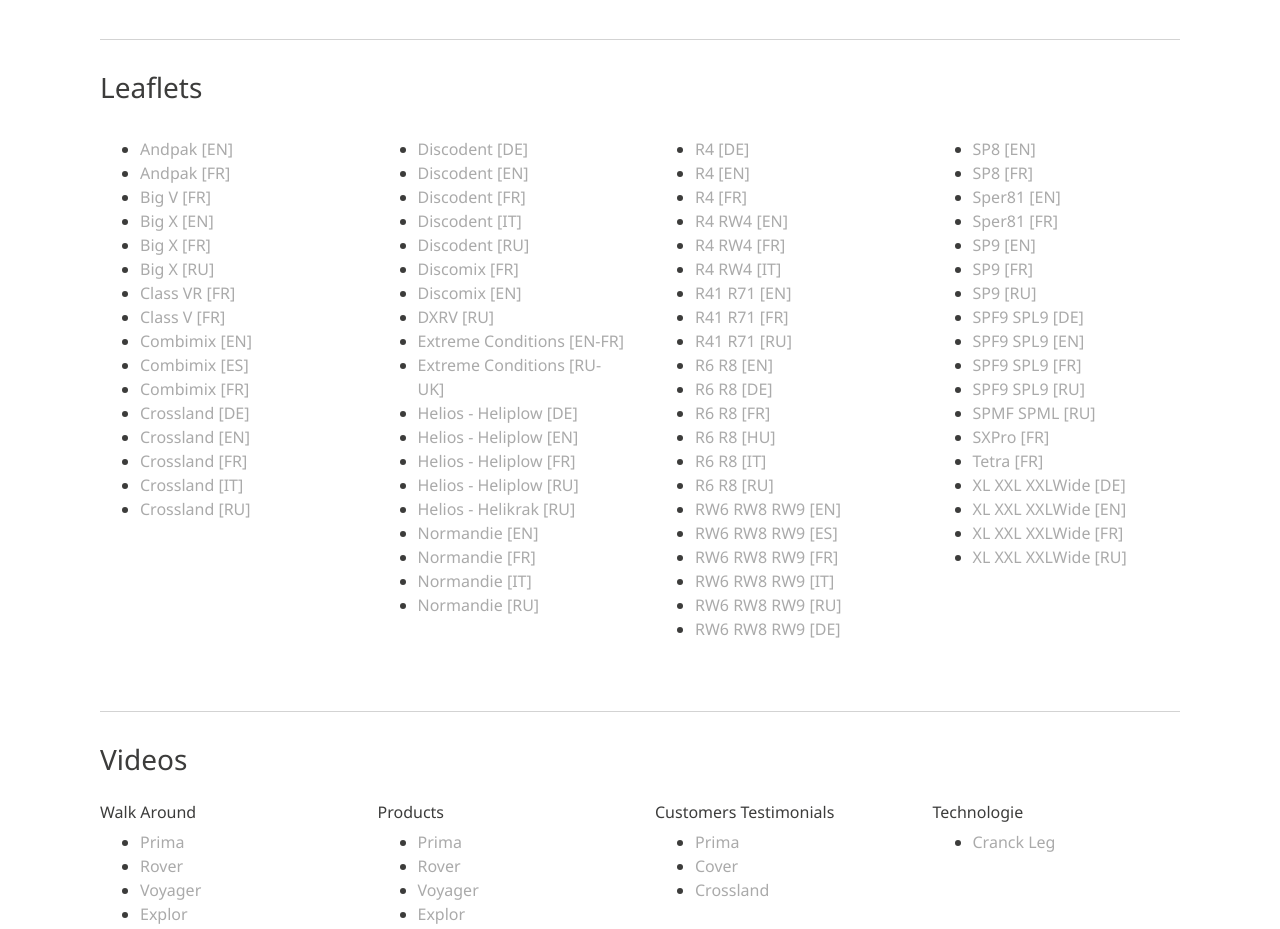
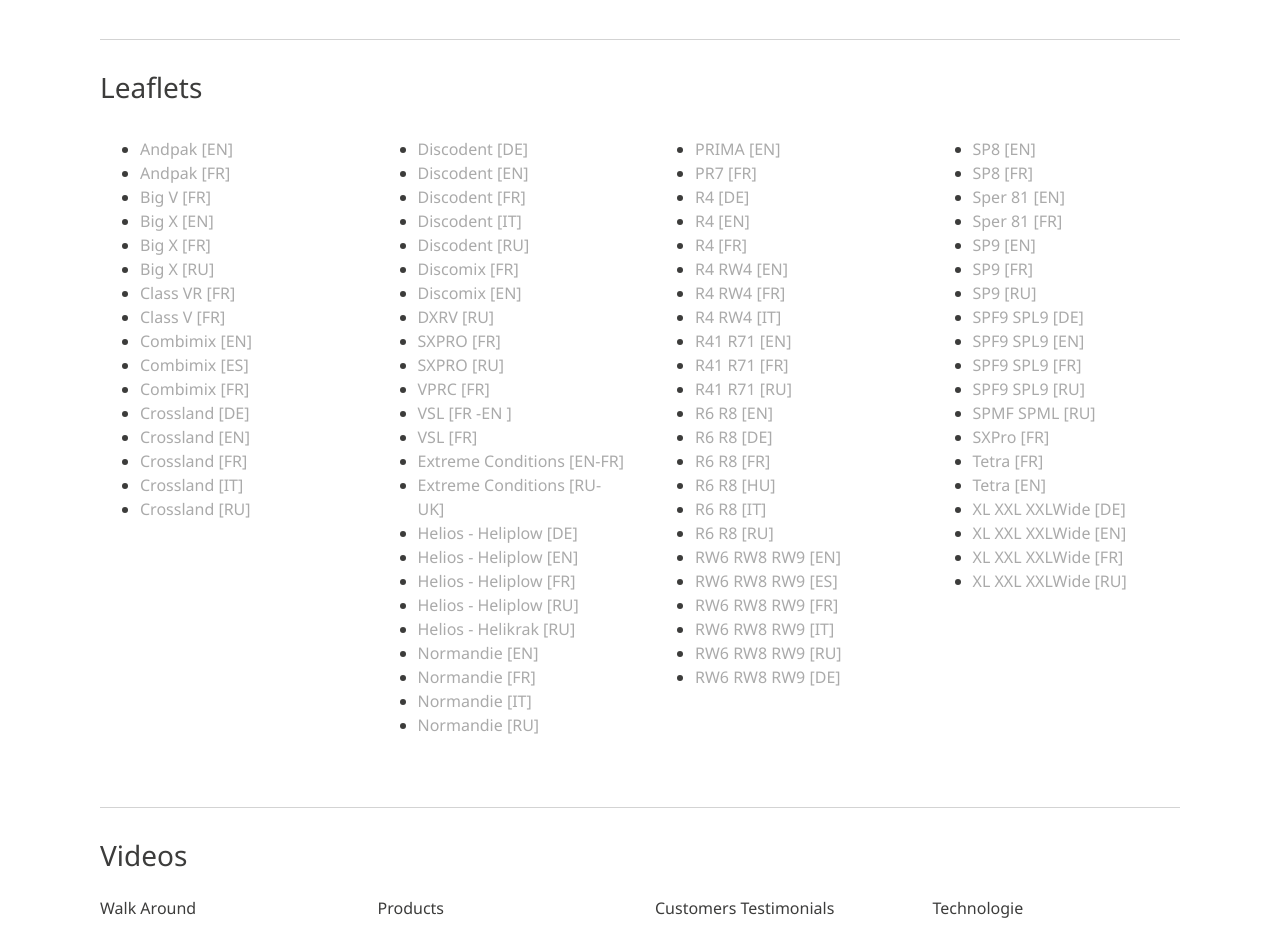
Before and after one commit to JulienYvesRICHARD/marketing.gb-group, a Vue app: page /gregoire-besson in a window 1280 px wide. Shown: the part 6340-7269 px from the top of the page. Built offline with nearby package versions, Linux system fonts and the light colour scheme.

Commit message:
updating of the old leaflets and adding some

```diff
--- a/src/views/Gregoire.vue
+++ b/src/views/Gregoire.vue
@@ -795,6 +795,26 @@ export default {
                 "link": "https://marketing.cellar.services.clever-cloud.com/leaflets/gregoire-besson/dxrv-ru.pdf"
               },
               {
+                "name": "SXPRO [FR]",
+                "link": "http://marketing.cellar.services.clever-cloud.com/leaflets/gregoire-besson/sxpro-fr.pdf"
+              },
+              {
+                "name": "SXPRO [RU]",
+                "link": "http://marketing.cellar.services.clever-cloud.com/leaflets/gregoire-besson/sxpro-ru.pdf"
+              },
+              {
+                "name": "VPRC [FR]",
+                "link": "http://marketing.cellar.services.clever-cloud.com/leaflets/gregoire-besson/vprc-fr-en.pdf"
+              },
+              {
+                "name": "VSL [FR -EN ]",
+                "link": "http://marketing.cellar.services.clever-cloud.com/leaflets/gregoire-besson/vsl-fr-en.pdf"
+              },
+              {
+                "name": "VSL [FR]",
+                "link": "http://marketing.cellar.services.clever-cloud.com/leaflets/gregoire-besson/vsl-fr.pdf"
+              },
+              {
                 "name": "Extreme Conditions [EN-FR]",
                 "link": "https://marketing.cellar.services.clever-cloud.com/leaflets/gregoire-besson/extremeconditions-fr-en.pdf"
               },
@@ -844,6 +864,14 @@ export default {
           {
             "key": "element3",
             "blocks": [
+              {
+                "name": "PRIMA [EN]",
+                "link": "http://marketing.cellar.services.clever-cloud.com/leaflets/gregoire-besson/prima-en.pdf"
+              },
+              {
+                "name": "PR7 [FR]",
+                "link": "http://marketing.cellar.services.clever-cloud.com/leaflets/gregoire-besson/pr7-fr.pdf"
+              },
               {
                 "name": "R4 [DE]",
                 "link": "https://marketing.cellar.services.clever-cloud.com/leaflets/gregoire-besson/r4-de.pdf"
@@ -942,11 +970,11 @@ export default {
                 "link": "https://marketing.cellar.services.clever-cloud.com/leaflets/gregoire-besson/sp8-fr.pdf"
               },
               {
-                "name": "Sper81 [EN]",
+                "name": "Sper 81 [EN]",
                 "link": "https://marketing.cellar.services.clever-cloud.com/leaflets/gregoire-besson/sper8-EN.pdf"
               },
               {
-                "name": "Sper81 [FR]",
+                "name": "Sper 81 [FR]",
                 "link": "https://marketing.cellar.services.clever-cloud.com/leaflets/gregoire-besson/sper8-FR.pdf"
               },
               {
@@ -988,6 +1016,10 @@ export default {
               {
                 "name": "Tetra [FR]",
                 "link": "https://marketing.cellar.services.clever-cloud.com/leaflets/gregoire-besson/tetra-fr.pdf"
+              },
+              {
+                "name": "Tetra [EN]",
+                "link": "http://marketing.cellar.services.clever-cloud.com/leaflets/gregoire-besson/tetra-en.pdf"
               },
               {
                 "name": "XL XXL XXLWide [DE]",
```
